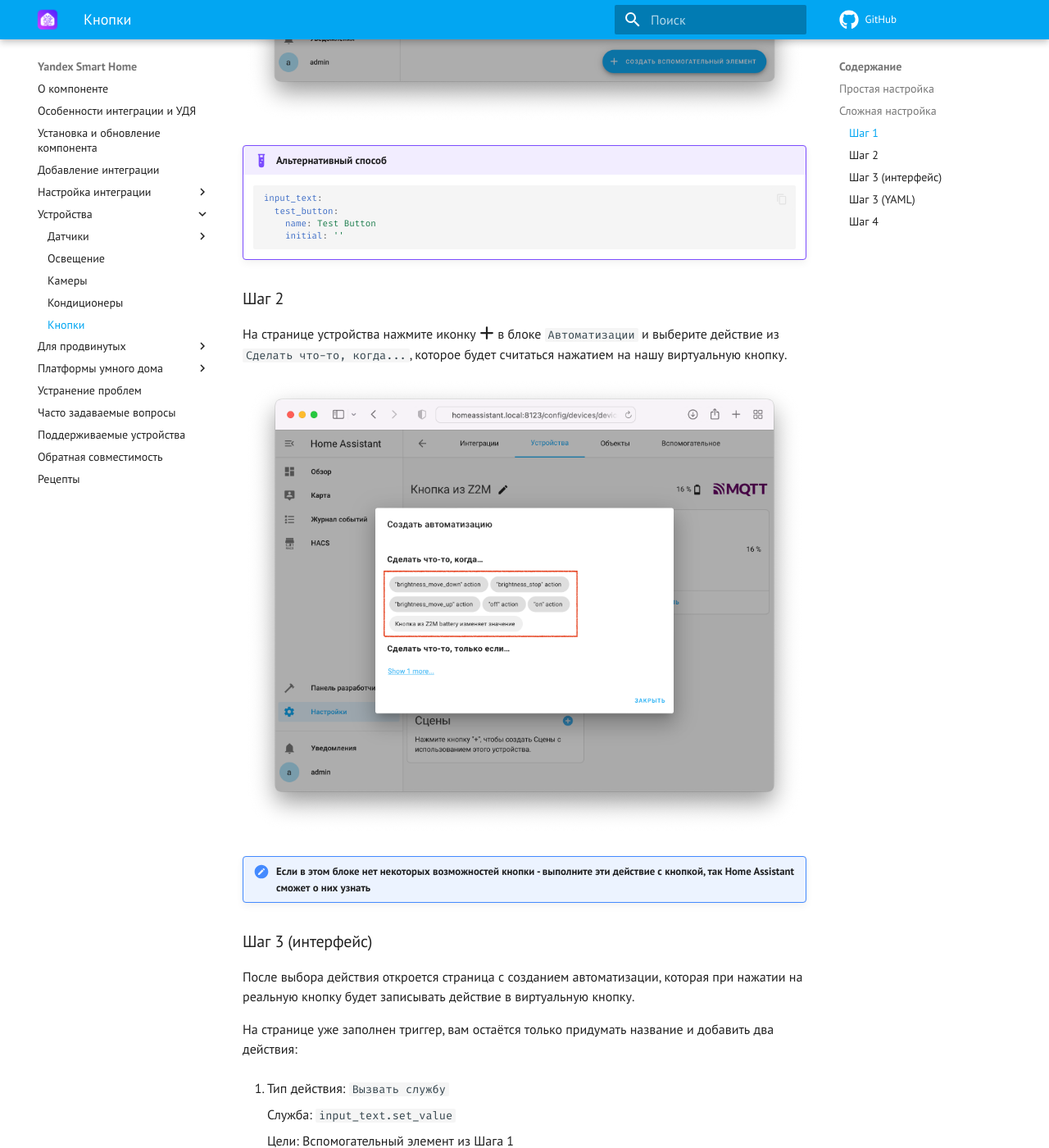
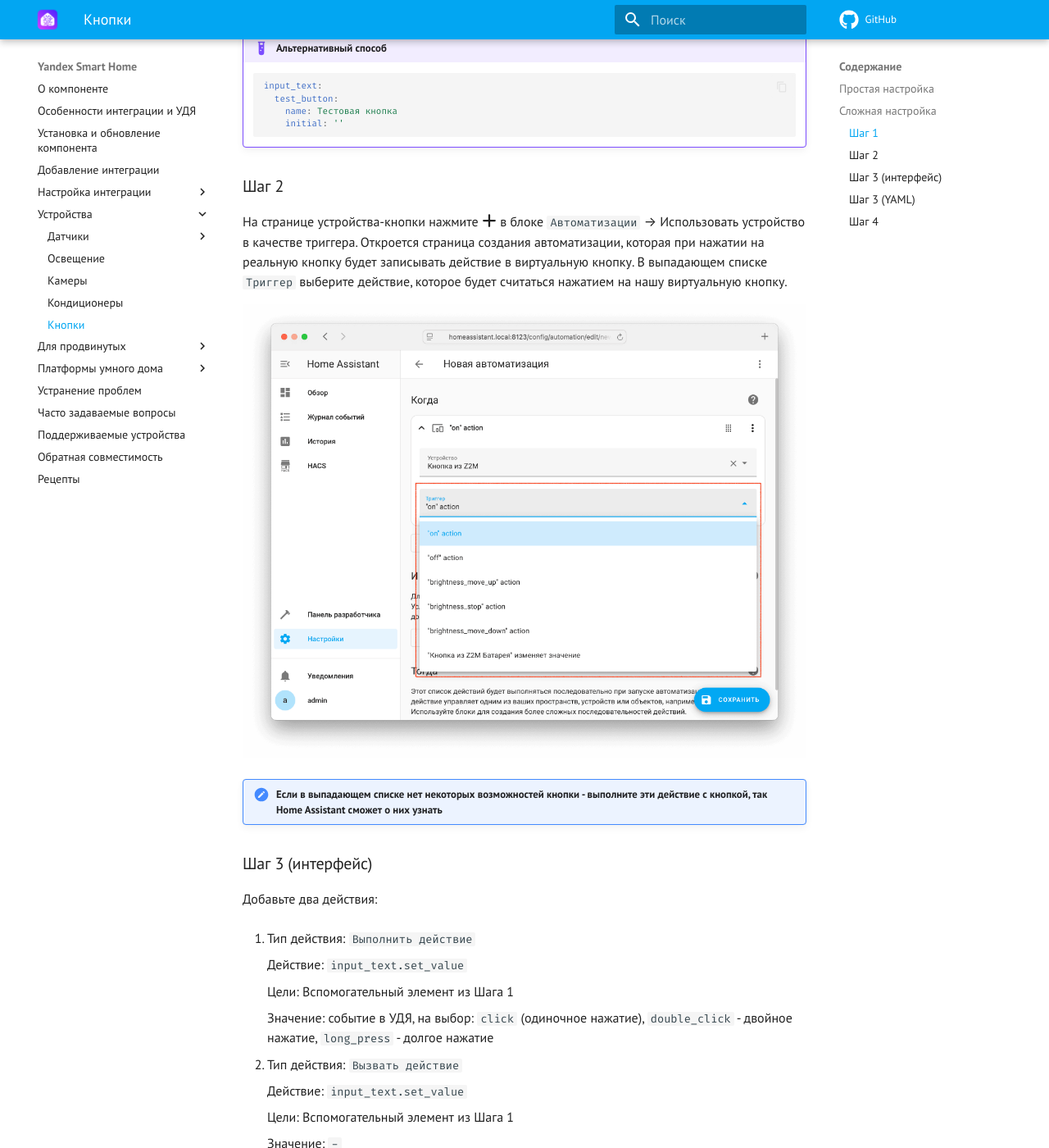
Before and after one commit to dext0r/yandex_smart_home, an MkDocs documentation site: the page built from docs/devices/button.md, in a window 1280 px wide and 1400 px high, scrolled down 2708 px. Shown: the whole window at 82% size. Built offline with MkDocs 1.6.1 and Material for MkDocs 9.7.7, drawn with Linux system fonts in a browser that asks for light colours; comment, search, counter and statistics services are not loaded; the version menu is left out; some of the changed text lies outside the part shown.

Commit message:
docs: Update button setup for HA after 2024.8 (#504)

````diff
--- a/docs/devices/button.md
+++ b/docs/devices/button.md
@@ -49,35 +48,33 @@
     ```yaml
     input_text:
       test_button:
-        name: Test Button
+        name: Тестовая кнопка
         initial: ''
     ```
 
 ### Шаг 2 { id=advanced-step-2 }
 
-На странице устройства нажмите иконку :fontawesome-solid-plus: в блоке `Автоматизации` и выберите действие из `Сделать что-то, когда...`, которое будет считаться нажатием на нашу виртуальную кнопку.
+На странице устройства-кнопки нажмите :fontawesome-solid-plus: в блоке `Автоматизации` --> Использовать устройство в качестве триггера. Откроется страница создания автоматизации, которая при нажатии на реальную кнопку будет записывать действие в виртуальную кнопку. В выпадающем списке `Триггер` выберите действие, которое будет считаться нажатием на нашу виртуальную кнопку.
 
 ![](../assets/images/devices/button/advanced-3.png){ width=750 }
 
-!!! hint "Если в этом блоке нет некоторых возможностей кнопки - выполните эти действие с кнопкой, так Home Assistant сможет о них узнать"
+!!! hint "Если в выпадающем списке нет некоторых возможностей кнопки - выполните эти действие с кнопкой, так Home Assistant сможет о них узнать"
 
 ### Шаг 3 (интерфейс) { id=advanced-step-3-gui }
 
-После выбора действия откроется страница с созданием автоматизации, которая при нажатии на реальную кнопку будет записывать действие в виртуальную кнопку.
+Добавьте два действия:
 
-На странице уже заполнен триггер, вам остаётся только придумать название и добавить два действия:
+1. Тип действия: `Выполнить действие`
 
-1. Тип действия: `Вызвать службу`
-
-    Служба: `input_text.set_value`
+    Действие: `input_text.set_value`
 
     Цели: Вспомогательный элемент из Шага 1
 
     Значение: событие в УДЯ, на выбор: `click` (одиночное нажатие), `double_click` - двойное нажатие, `long_press` - долгое нажатие
 
-2. Тип действия: `Вызвать службу`
+2. Тип действия: `Вызвать действие`
 
-    Служба: `input_text.set_value`
+    Действие: `input_text.set_value`
 
     Цели: Вспомогательный элемент из Шага 1
 
@@ -91,7 +88,7 @@
 
 ### Шаг 3 (YAML) { id=advanced-step-3-yaml }
 
-На открывшейся странице найдите блок `Триггеры`, нажмите иконку :fontawesome-solid-ellipsis-vertical: и выберите `Текстовый редактор`.
+На странице создания автоматизации в блоке когда нажмите :fontawesome-solid-ellipsis-vertical: и выберите `Текстовый редактор`.
 
 Скопируйте появившийся текст, он будет использоваться в качестве триггера в автоматизации.
 
````
Also changed, not shown: other parts of docs/devices/button.md (+8 -9 lines), docs/assets/images/devices/button/advanced-1.png, docs/assets/images/devices/button/advanced-2.png, docs/assets/images/devices/button/advanced-3.png, docs/assets/images/devices/button/advanced-4.png, docs/assets/images/devices/button/advanced-5.png.
